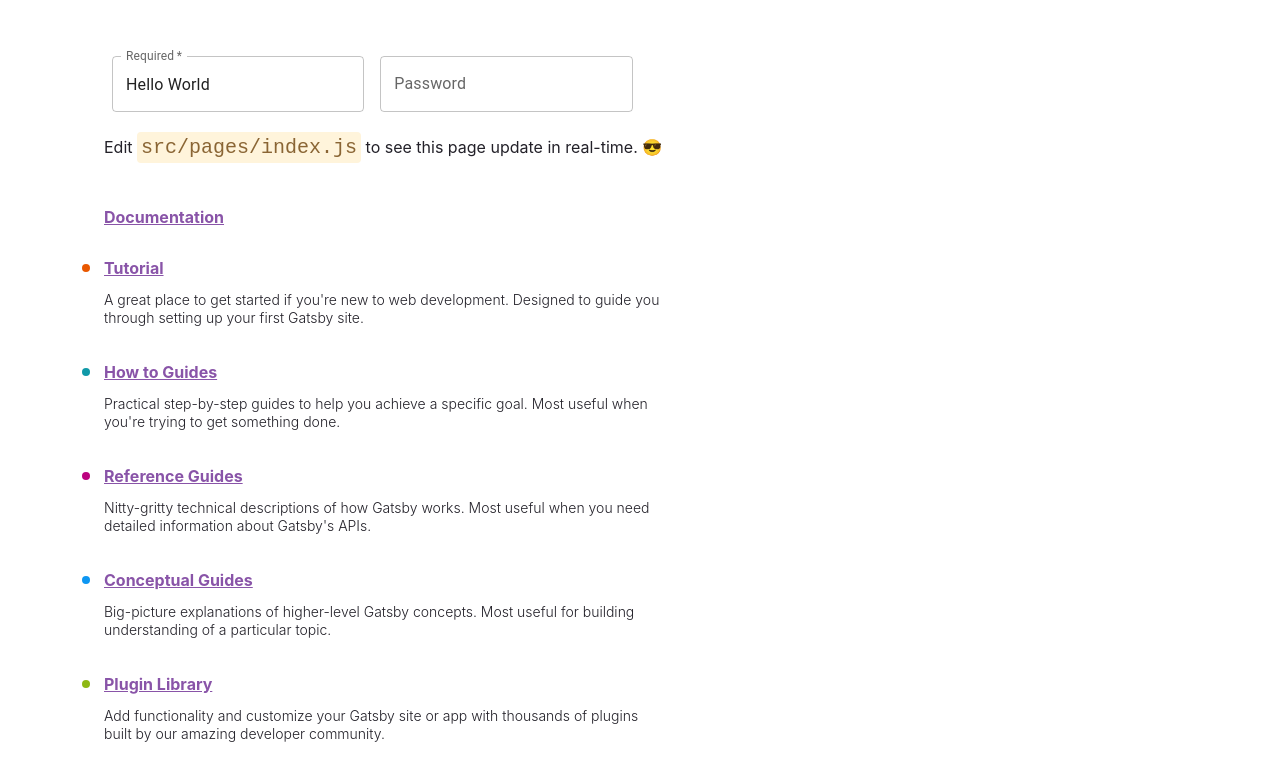
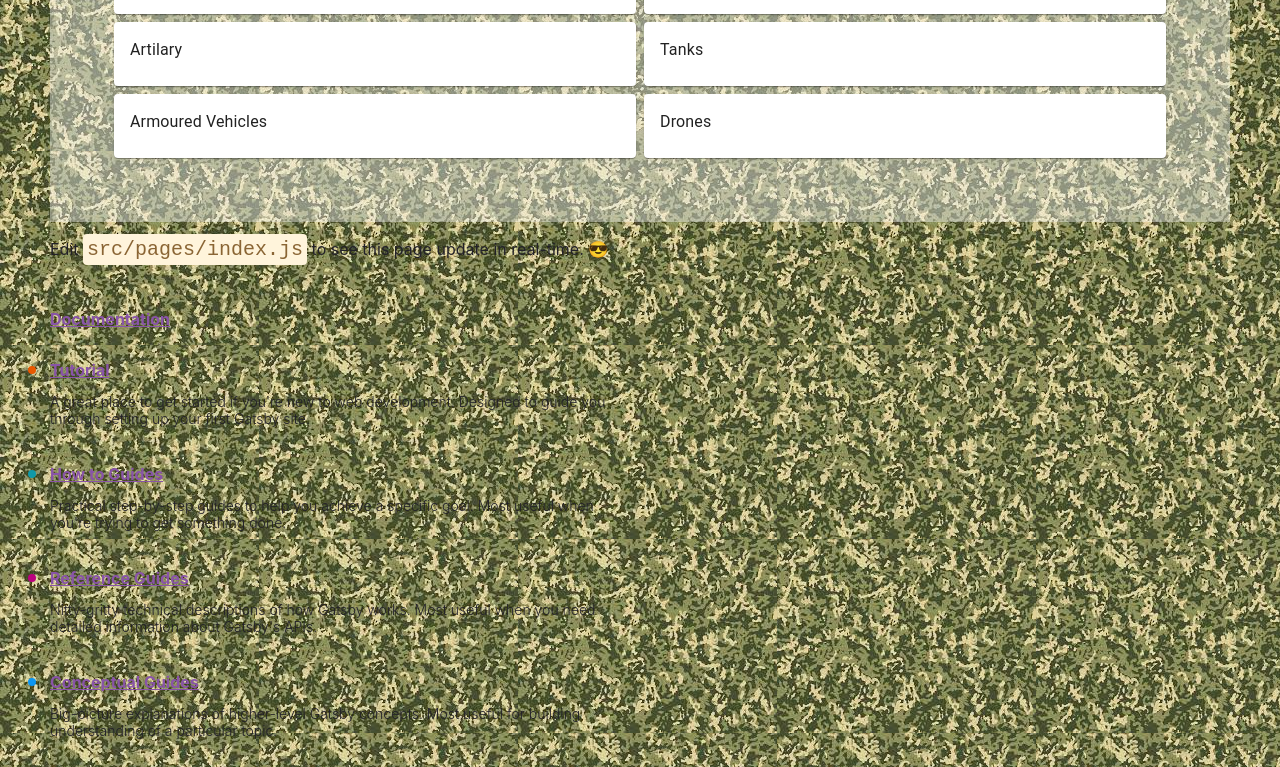
Before and after one commit to Pradyumn-Singh/my-gatsby-site, a Gatsby site: page / in a window 1280 px wide. Shown: the part 237-1004 px from the top of the page. Built offline with nearby package versions, Linux system fonts and the light colour scheme; Gatsby itself is replaced by a stand-in of ours.

Commit message:
Create basic homepage

```diff
--- a/src/pages/index.js
+++ b/src/pages/index.js
@@ -2,11 +2,20 @@ import * as React from "react";
 import Button from '@mui/material/Button';
 import { Box, Container } from "@mui/system";
 import TextField from '@mui/material/TextField';
+import Typography from '@mui/material/Typography';
+import { Card, CardContent, Grid, Paper } from "@mui/material";
+import Image from '../images/camo-pattern.jpeg';
 
 const pageStyles = {
   color: "#232129",
-  padding: 96,
+  padding: 50,
   fontFamily: "-apple-system, Roboto, sans-serif, serif",
+  backgroundImage: `url(${Image})`,
+  marginTop: -8,
+  marginRight: -8,
+  marginBottom: -8,
+  marginLeft: -8,
+
 }
 const headingStyles = {
   marginTop: 0,
@@ -126,36 +135,76 @@ const links = [
   },
 ]
 
+const content_section = (props) => (
+  <Paper
+    style={{
+      backgroundColor: 'blue',
+      color: "white",
+      width: "100",
+      height: "100"
+    }}
+  >
+    props.content_value
+  </Paper>
+);
+
 const IndexPage = () => {
   return (
     <main style={pageStyles}>
       <Box
-        component="form"
         sx={{
-          '& .MuiTextField-root': { m: 1, width: '25ch' },
+          backgroundColor: 'rgba(255, 255, 255, 0.4)',
+          '& .MuiTextField-root': { m: 5, width: '55ch' },
+          padding: 8
         }}
-        noValidate
-        autoComplete="off"
       >
-        <h1 style={headingStyles}>
-          This is a form
-          <br />
-          <span style={headingAccentStyles}>— Fill this to login 🎉🎉🎉</span>
-        </h1>
-        <div>
-          <TextField
-            required
-            id="outlined-required"
-            label="Required"
-            defaultValue="Hello World"
-          />
-          <TextField
-            id="outlined-password-input"
-            label="Password"
-            type="password"
-            autoComplete="current-password"
-          />
-        </div>
+        <Typography variant="h3" gutterBottom>
+          Weaponary Info
+        </Typography>
+        <Grid container spacing={1}>
+          <Grid item xs={6} md={6} >
+            <Card>
+              <CardContent>
+                <Typography> Guns </Typography>
+              </CardContent>
+            </Card>
+          </Grid>
+          <Grid item xs={6} md={6} >
+            <Card>
+              <CardContent>
+                <Typography> Missiles </Typography>
+              </CardContent>
+            </Card>
+          </Grid>
+          <Grid item xs={6} md={6} >
+            <Card>
+              <CardContent>
+                <Typography> Artilary </Typography>
+              </CardContent>
+            </Card>
+          </Grid>
+          <Grid item xs={6} md={6} >
+            <Card>
+              <CardContent>
+                <Typography> Tanks </Typography>
+              </CardContent>
+            </Card>
+          </Grid>
+          <Grid item xs={6} md={6} >
+            <Card>
+              <CardContent>
+                <Typography> Armoured Vehicles </Typography>
+              </CardContent>
+            </Card>
+          </Grid>
+          <Grid item xs={6} md={6} >
+            <Card>
+              <CardContent>
+                <Typography> Drones </Typography>
+              </CardContent>
+            </Card>
+          </Grid>
+        </Grid>
       </Box>
 
       <p style={paragraphStyles}>
```
Also changed, not shown: src/images/camo-pattern.jpeg (added).
